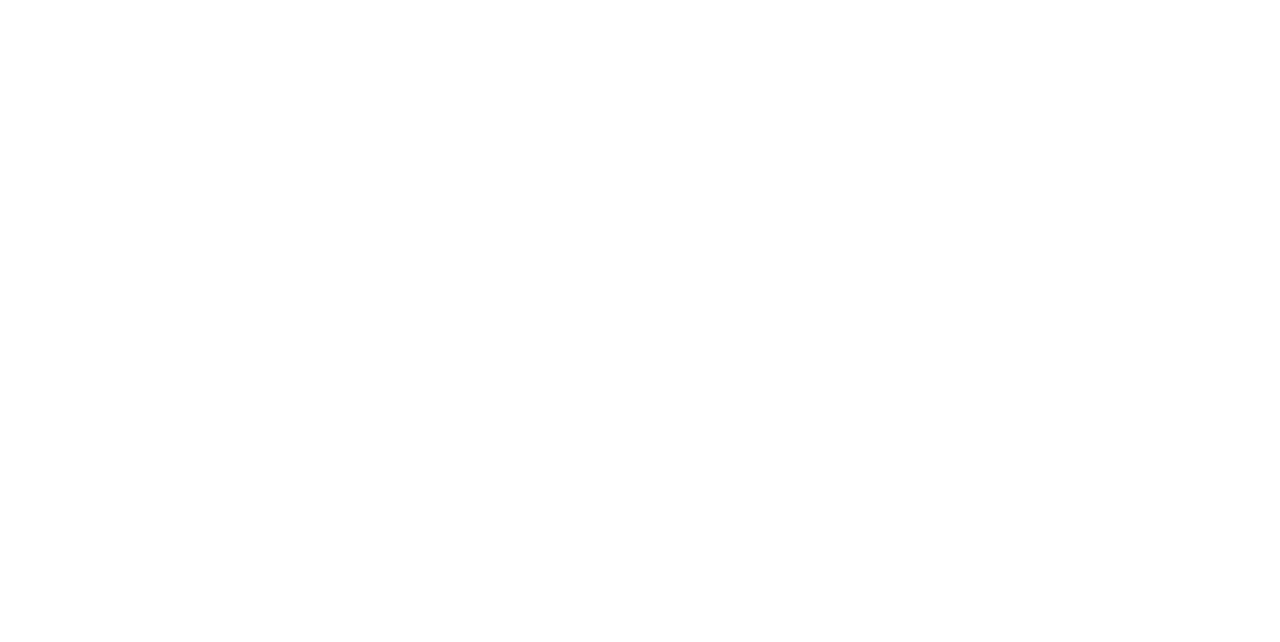
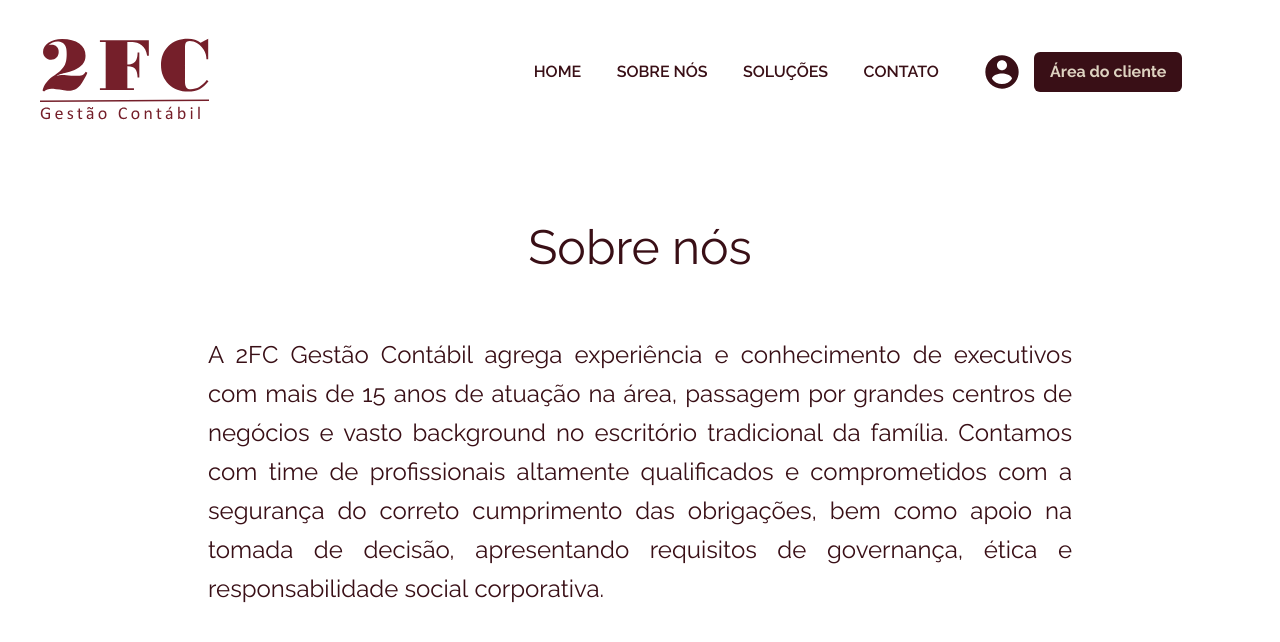
Before and after one commit to devruso/landing-page-2fc, a React (Create React App) app: page /sobre in a window 1280 px wide. Before the commit this address had no page. Shown: the top 642 px of the page. Built offline with nearby package versions, Linux system fonts and the light colour scheme.

Commit message:
feat: adds about  page

```diff
--- a/src/App.tsx
+++ b/src/App.tsx
@@ -2,6 +2,7 @@
 import { BrowserRouter, Route, Routes } from 'react-router-dom';
 import Root from './pages/Root';
 import Home from './pages/Home';
+import About from './pages/About';
 
 function App() {
   return (
@@ -9,6 +10,7 @@
     <Routes >
       <Route path="/" element={<Root />} >
       <Route index element={<Home/>}/>
+      <Route path="/sobre" element={<About/>}/>
       </Route>
     </Routes>
     </BrowserRouter>
--- /dev/null
+++ b/src/pages/About.tsx
@@ -0,0 +1,11 @@
+export default function About():JSX.Element{
+    return(
+
+    <div className="max-w-4xl px-4 flex flex-col bg-opacity-40 rounded-md mx-auto my-20 text-lg text-vinho">
+        <h1 className="text-5xl self-center">Sobre nós</h1>
+        <p className="mb-4 text-2xl mt-16 leading-relaxed text-justify md:mb-40">
+        A 2FC Gestão Contábil agrega experiência e conhecimento de executivos com mais de 15 anos de atuação na área, passagem por grandes centros de negócios e vasto background no escritório tradicional da família. Contamos com time de profissionais altamente qualificados e comprometidos com a segurança do correto cumprimento das obrigações, bem como apoio na tomada de decisão, apresentando requisitos de governança, ética e responsabilidade social corporativa.
+        </p>
+
+    </div>)
+}
```
